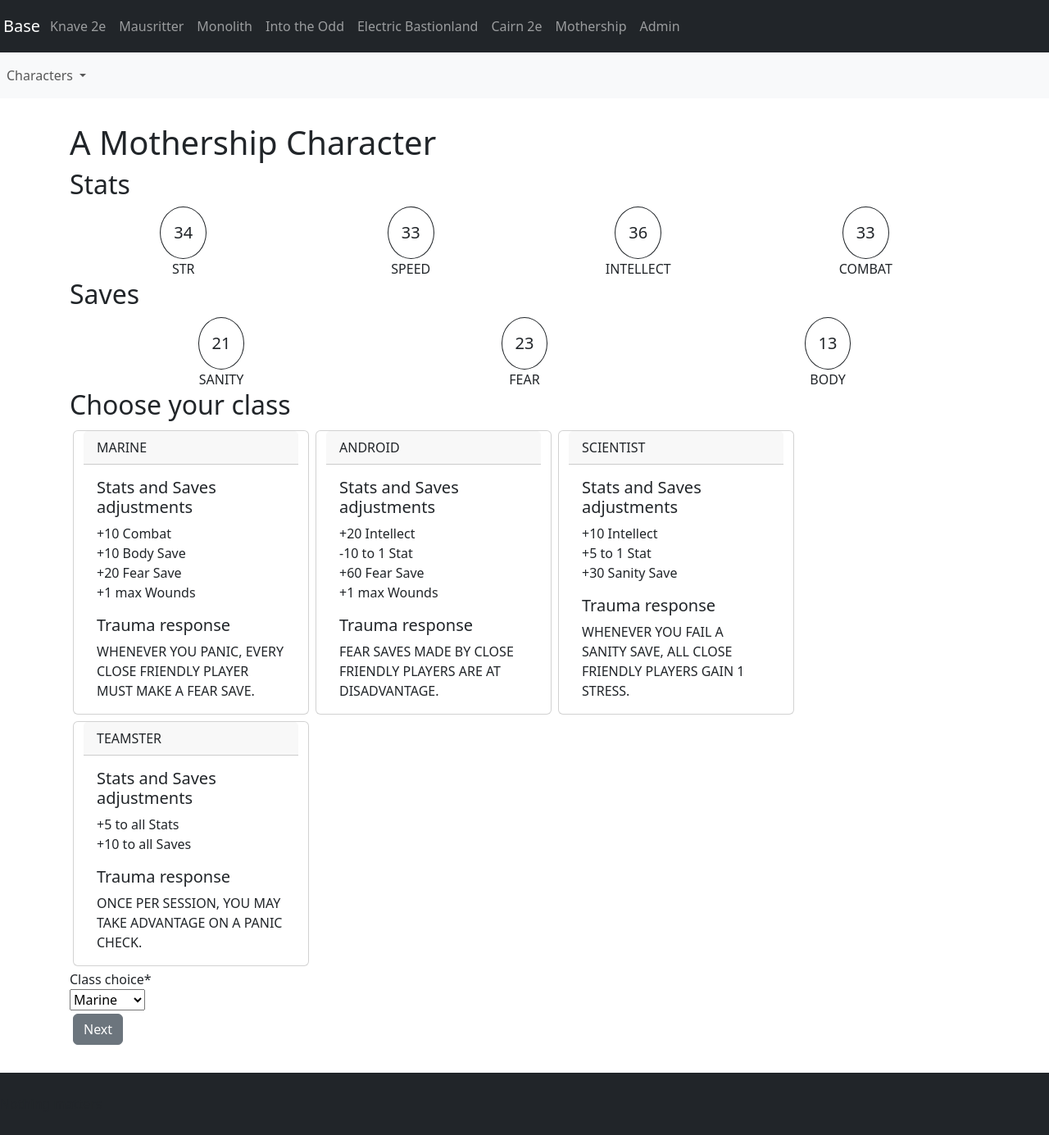
After one commit to philippe-lemaire/ttrpg_tools, a Django app: page /mothership/create-character in a window 1280 px wide. The commit adds this page. Shown: the whole page at 82% size. Run offline with Django 4.2, Linux system fonts and the light colour scheme; some libraries are stand-ins or nearby versions.

Commit message:
mothership chara creation in progress

```diff
--- /dev/null
+++ b/mothership/forms.py
@@ -0,0 +1,24 @@
+from django import forms
+from .character import classes
+from crispy_forms.helper import FormHelper
+from crispy_forms.layout import Submit, Layout
+
+
+class ClassesForm(forms.Form):
+    choices = [(c, c) for c in classes]
+    class_choice = forms.ChoiceField(choices=choices)
+
+    def __init__(self, *args, **kwargs):
+        super().__init__(*args, **kwargs)
+        self.helper = FormHelper()
+        self.helper.form_method = "post"
+
+        self.helper.form_action = "mothership:create_character_step_2"
+
+        self.helper.add_input(
+            Submit(
+                "submit",
+                "Next",
+                css_class="m-1 btn-secondary",
+            )
+        )
--- /dev/null
+++ b/mothership/roll.py
@@ -0,0 +1,83 @@
+from random import randint
+import re
+
+
+def roll(dice):
+    dice = dice.lower()
+    if dice[0].isdigit():
+        n, size = dice.split("d")
+        n = int(n)
+        size = int(size)
+    elif dice[0] == "d":
+        size = int(dice[1:])
+        n = 1
+    result = 0
+    for _ in range(n):
+        result += randint(1, size)
+    return result
+
+
+def roll_d100():
+    return randint(0, 99)
+
+
+def check_doubles(n):
+    if n < 10:
+        d1, d2 = "0", str(n)
+    else:
+        d1, d2 = str(n)[0], str(n)[1]
+
+    return d1 == d2
+
+
+def doubles_value(n):
+    if not check_doubles(n):
+        raise ValueError(f'{n} is not a valid "double digits" result.')
+    return n % 10
+
+
+def roll_d10():
+    return randint(0, 9)
+
+
+def get_key(n, d):
+    """gets the nearest valid key in a dict with integer keys"""
+    if n > max(list(d.keys())[1:]):
+        raise KeyError(f"{n} is higher than all the keys in {d}.")
+    while n not in d:
+        n += 1
+    return n
+
+
+def get_reaction():
+    roll = roll_d100()
+    double = check_doubles(roll)
+    positives = ("Positive", "Friendly")
+    negatives = ("Negative", "Hostile")
+    if roll % 2 == 0:  # even case
+        return positives[double], roll
+    return negatives[double], roll
+
+
+def roll_encounter_numbers(s):
+    pattern = r"\d{1,2}d\d{1,2}"
+    search = re.search(pattern, s)
+    if search:
+        to_roll = search.group(0)
+        number = roll(to_roll)
+        return re.sub(pattern, repl=str(number), string=s)
+    return s
+
+
+def roll_pc_stats_and_saves():
+    stats_and_saves = {
+        "strength": roll("2d10") + 25,
+        "speed": roll("2d10") + 25,
+        "intellect": roll("2d10") + 25,
+        "combat": roll("2d10") + 25,
+        # second, roll saves
+        "sanity": roll("2d10") + 10,
+        "fear": roll("2d10") + 10,
+        "body": roll("2d10") + 10,
+    }
+    return stats_and_saves
--- /dev/null
+++ b/mothership/templates/mothership/create_character.html
@@ -0,0 +1,136 @@
+{% extends "base_mothership.html" %}
+{% load crispy_forms_tags %}
+{% load static %}
+{% block title %}Mothership - Character Gen{% endblock title %}
+{% block content %}
+<h1>A Mothership Character</h1>
+{% if not character %}
+<h2>Stats</h2>
+<div class="container text-center">
+  <div class="row">
+    <div class="col">
+      <button type="button" class="btn border-dark p-3 rounded-circle btn-lg">{{strength}}</button><br>
+        STR
+    </div>
+    <div class="col">
+      <button type="button" class="btn border-dark p-3 rounded-circle btn-lg">{{speed}}</button><br>
+      SPEED
+    </div>
+    <div class="col">
+      <button type="button" class="btn border-dark p-3 rounded-circle btn-lg">{{intellect}}</button><br>
+      INTELLECT
+    </div>
+    <div class="col">
+      <button type="button" class="btn border-dark p-3 rounded-circle btn-lg">{{combat}}</button><br>
+      COMBAT
+    </div>
+  </div>
+</div>
+<h2>Saves</h2>
+<div class="container text-center">
+  <div class="row">
+    <div class="col">
+      <button type="button" class="btn border-dark p-3 rounded-circle btn-lg">{{sanity}}</button><br>
+        SANITY
+    </div>
+    <div class="col">
+      <button type="button" class="btn border-dark p-3 rounded-circle btn-lg">{{fear}}</button><br>
+      FEAR
+    </div>
+    <div class="col">
+      <button type="button" class="btn border-dark p-3 rounded-circle btn-lg">{{body}}</button><br>
+      BODY
+    </div>
+  </div>
+</div>
+{% endif %}
+
+{% if character %}
+<h2>Class</h2>
+<p>{{character.class_|upper}}</p>
+<h2>Stats</h2>
+<div class="container text-center">
+  <div class="row">
+    <div class="col">
+      <button type="button" class="btn border-dark p-3 rounded-circle btn-lg">{{character.strength}}</button><br>
+        STR
+    </div>
+    <div class="col">
+      <button type="button" class="btn border-dark p-3 rounded-circle btn-lg">{{character.speed}}</button><br>
+      SPEED
+    </div>
+    <div class="col">
+      <button type="button" class="btn border-dark p-3 rounded-circle btn-lg">{{character.intellect}}</button><br>
+      INTELLECT
+    </div>
+    <div class="col">
+      <button type="button" class="btn border-dark p-3 rounded-circle btn-lg">{{character.combat}}</button><br>
+      COMBAT
+    </div>
+  </div>
+</div>
+<h2>Saves</h2>
+<div class="container text-center">
+  <div class="row">
+    <div class="col">
+      <button type="button" class="btn border-dark p-3 rounded-circle btn-lg">{{character.sanity}}</button><br>
+        SANITY
+    </div>
+    <div class="col">
+      <button type="button" class="btn border-dark p-3 rounded-circle btn-lg">{{character.fear}}</button><br>
+      FEAR
+    </div>
+    <div class="col">
+      <button type="button" class="btn border-dark p-3 rounded-circle btn-lg">{{character.body}}</button><br>
+      BODY
+    </div>
+  </div>
+</div>
+<h2>Health, Wounds and Stress</h2>
+<div class="container text-center">
+  <div class="row">
+    <div class="col">
+      <button type="button" class="btn border-dark p-3 rounded-circle btn-lg">{{character.health}} / {{character.max_health}}</button><br>
+        HEALTH
+    </div>
+    <div class="col">
+      <button type="button" class="btn border-dark p-3 rounded-circle btn-lg">{{character.wounds}} / {{character.max_wounds}}</button><br>
+      WOUNDS
+    </div>
+    <div class="col">
+      <button type="button" class="btn border-dark p-3 rounded-circle btn-lg">{{character.stress}} / {{character.minimum_stress}}</button><br>
+      STRESS
+    </div>
+  </div>
+</div>
+{% endif %}
+
+
+{% if form %}
+<h2>Choose your class</h2>
+<div class="container">
+  <div class="row">
+{% for name, description in classes_descriptions.items %}
+    <div class="card m-1"  style="width: 18rem;">
+      <div class="card-header">
+        {{name|upper}}
+      </div>
+      <div class="card-body">
+        <h5 class="card-title">Stats and Saves adjustments</h5>
+        <p class="card-text">{{description.0|safe}}</p>
+        <h5 class="card-title">Trauma response</h5>
+        <p class="card-text">{{description.1|safe}}</p>
+      </div>
+    </div>
+    {% endfor %}
+  </div>
+</div>
+
+{% crispy form form.helper %}
+{% endif %}
+
+
+
+
+
+{% endblock content %}
--- /dev/null
+++ b/mothership/urls.py
@@ -0,0 +1,14 @@
+from django.urls import path
+from . import views
+
+app_name = "mothership"
+
+urlpatterns = [
+    path("", views.MothershipIndexView.as_view(), name="index"),
+    path("create-character", views.create_character, name="create_character"),
+    path(
+        "create-character-step-2",
+        views.create_character_step_2,
+        name="create_character_step_2",
+    ),
+]
--- a/mothership/views.py
+++ b/mothership/views.py
@@ -1,3 +1,86 @@
 from django.shortcuts import render
+from django.views.generic import TemplateView
+from .character import Character, classes_descriptions_d
+from .roll import roll, roll_pc_stats_and_saves
+from .forms import ClassesForm
+
 
 # Create your views here.
+
+
+class MothershipIndexView(TemplateView):
+    template_name = "mothership/index.html"
+
+
+def create_character(request):
+    context = roll_pc_stats_and_saves()
+    request.session.update(context)
+    context["form"] = ClassesForm
+    context["classes_descriptions"] = classes_descriptions_d
+
+    return render(
+        request,
+        template_name="mothership/create_character.html",
+        context=context,
+    )
+
+
+def create_character_step_2(request):
+    form = ClassesForm(request.POST or None)
+    if request.method == "POST":
+        if form.is_valid():
+            class_ = form.cleaned_data["class_choice"]
+            # create character with stats in session
+            strength = request.session.get("strength", 0)
+            speed = request.session.get("speed", 0)
+            intellect = request.session.get("intellect", 0)
+            combat = request.session.get("combat", 0)
+            sanity = request.session.get("sanity", 0)
+            fear = request.session.get("fear", 0)
+            body = request.session.get("body", 0)
+            health = roll("1d10") + 10
+            wounds = 2
+
+            character = Character(
+                strength=strength,
+                speed=speed,
+                intellect=intellect,
+                combat=combat,
+                sanity=sanity,
+                fear=fear,
+                body=body,
+                class_=class_,
+                max_wounds=wounds,
+                wounds=0,
+                health=health,
+                max_health=health,
+                stress=2,
+                minimum_stress=2,
+                trauma_response=classes_descriptions_d.get(class_)[1],
+                skills=[],
+                trinket=[],
+                patch=[],
+                equipment=[],
+                credits=roll("2d10") * 10,
+                portrait="",
+                name="",
+                pronouns="",
+            )
+
+            # TODO update character stats depending on class
+            character.update_stats()
+
+            context = {"character": character}
+
+            context["classes_descriptions"] = classes_descriptions_d
+            return render(
+                request,
+                template_name="mothership/create_character.html",
+                context=context,
+            )
+
+    return render(
+        request,
+        template_name="mothership/create_character.html",
+        context={"form": form},
+    )
--- a/templates/base.html
+++ b/templates/base.html
@@ -52,7 +52,7 @@
         <a class="nav-link" href="{% url 'cairn:index' %}">Cairn 2e</a>
       </li>
       <li class="nav-item">
-        <a class="nav-link" href="#">Mothership</a>
+        <a class="nav-link" href="{% url 'mothership:index' %}">Mothership</a>
       </li>
 
 
--- a/templates/base_monolith.html
+++ b/templates/base_monolith.html
@@ -1,7 +1,7 @@
 {% extends "base.html" %}
     {% block subbar %}
 
-    <nav class="navbar navbar-expand-lg">
+    <nav class="navbar navbar-expand-lg navbar-light bg-light">
       <!--new nav here-->
 
     <div class="collapse navbar-collapse" id="navbarNavDropdown">
--- /dev/null
+++ b/templates/base_mothership.html
@@ -0,0 +1,33 @@
+{% extends "base.html" %}
+    {% block subbar %}
+
+    <nav class="navbar navbar-expand-lg navbar-light bg-light">
+      <!--new nav here-->
+
+    <div class="collapse navbar-collapse" id="navbarNavDropdown">
+      <ul class="navbar-nav mr-auto">
+       <li class="nav-item dropdown">
+          <a class="nav-link dropdown-toggle" href="#" id="navbarDropdownMenuLink" data-toggle="dropdown" aria-haspopup="true" aria-expanded="false">
+            Characters
+          </a>
+          <div class="dropdown-menu" aria-labelledby="navbarDropdownMenuLink">
+            <a class="dropdown-item" href="{% url 'mothership:create_character' %}">Create Character</a>
+            <a class="dropdown-item" href="#">Contractors</a>
+          </div>
+        </li>
+
+        <!--
+        <li class="nav-item">
+          <a class="nav-link" href="#">Features</a>
+        </li>
+
+          <li class="nav-item">
+          <a class="nav-link" href="#">Pricing</a>
+        </li>-->
+
+      </ul>
+
+        </div>
+    </nav>
+
+    {% endblock subbar %}
--- a/ttrpg_tools/settings.py
+++ b/ttrpg_tools/settings.py
@@ -54,6 +54,7 @@ INSTALLED_APPS = [
     "into_the_odd",
     "electric_bastionland",
     "cairn",
+    "mothership",
 ]
 
 MIDDLEWARE = [
--- a/ttrpg_tools/urls.py
+++ b/ttrpg_tools/urls.py
@@ -33,4 +33,5 @@ urlpatterns = [
     ),
     path("electric-bastionland/", include("electric_bastionland.urls")),
     path("cairn/", include("cairn.urls")),
+    path("mothership/", include("mothership.urls")),
 ]
```
Also changed, not shown: mothership/character.py (added, +71 -0 lines), mothership/templates/mothership/index.html (added, +13 -0 lines).
